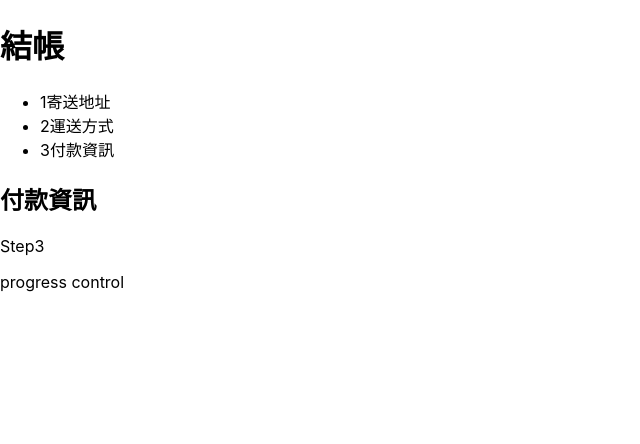
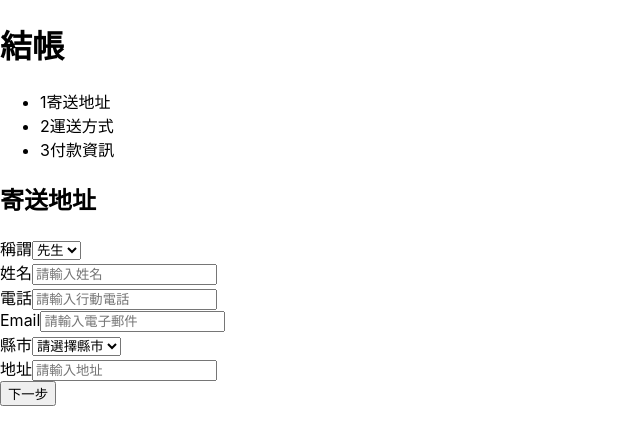
Before and after one commit to b10332040/AC-alpha-shop_1, a React (Create React App) app: page / in a window 1280 px wide. Shown: the top 444 px of the page, without its empty margins (0-640 px from the left). Built offline with nearby package versions, Linux system fonts and the light colour scheme.

Commit message:
[調整]Components

```diff
--- a/src/components/PageContent.js
+++ b/src/components/PageContent.js
@@ -4,7 +4,7 @@ import ProgressControl from './step/ProgressControl.js';
 
 export function Checkout () {
   const steps = ['寄送地址', '運送方式', '付款資訊'];
-  const currentStep = 3;
+  const currentStep = 1;
 
   return (
     <div className="container">
--- a/src/components/step/ProgressControl.js
+++ b/src/components/step/ProgressControl.js
@@ -1,8 +1,13 @@
 
-function ProgressControl () {
+function ProgressControl ({currentStep = 1 }) {
+  const prevStepBtn = (currentStep === 1) ? '' :  <button className="btn btn-step about-prev-step">上一步</button>;
+  const nextStepBtn = (currentStep !== 3) ? <button className="btn btn-step about-next-step">下一步</button> :  <button className="btn btn-primary">確認下單</button>;
   return (
     <div className="progressControl">
-      progress control
+      <div className="row">
+        <div className="col-6">{prevStepBtn}</div>
+        <div className="col-6">{nextStepBtn}</div>
+      </div>
     </div>
   );
 }
--- a/src/components/step/Step.js
+++ b/src/components/step/Step.js
@@ -1,13 +1,134 @@
 function Step1() {
-  return <p>Step1</p>;
+  return (
+    <>
+      <div className="form-row">
+        <div className="from-group col-4">
+          <label for="call">稱謂</label>
+          <select id="call" className="from-control">
+            <option value="mr" selected>先生</option>
+            <option value="ms">女士</option>
+            <option value="mx">不明</option>
+          </select>
+        </div>
+        <div className="from-group col-8">
+          <label for="name">姓名</label>
+          <input id="name" type="text" className="form-control" placeholder="請輸入姓名"></input>
+        </div>
+      </div>
+
+      <div className="form-row">
+        <div className="form-group col-md-6">
+          <label for="phone">電話</label>
+          <input id="phone" type="tel" className="form-control" placeholder="請輸入行動電話"></input>
+        </div>
+        <div className="form-group col-md-6">
+          <label for="email">Email</label>
+          <input id="email" type="email" className="form-control" placeholder="請輸入電子郵件"></input>
+        </div>
+      </div>
+
+      <div className="form-row">
+        <div className="from-group col-md-4">
+          <label for="city">縣市</label>
+          <select id="city">
+            <option value="">請選擇縣市</option>
+            <option value="KLU">基隆市</option>
+            <option value="TPH">新北市</option>
+            <option value="TPE">臺北市</option>
+            <option value="TYC">桃園市</option>
+            <option value="HSH">新竹縣</option>
+            <option value="HSC">新竹市</option>
+            <option value="MAC">苗栗市</option>
+            <option value="MAL">苗栗縣</option>
+            <option value="TXG">臺中市</option>
+            <option value="CWH">彰化縣</option>
+            <option value="CWS">彰化市</option>
+            <option value="NTC">南投市</option>
+            <option value="NTO">南投縣</option>
+            <option value="YLH">雲林縣</option>
+            <option value="CHY">嘉義縣</option>
+            <option value="CYI">嘉義市</option>
+            <option value="TNN">臺南市</option>
+            <option value="KHH">高雄市</option>
+            <option value="IUH">屏東縣</option>
+            <option value="PTS">屏東市</option>
+            <option value="ILN">宜蘭縣</option>
+            <option value="ILC">宜蘭市</option>
+            <option value="HWA">花蓮縣</option>
+            <option value="HWC">花蓮市</option>
+            <option value="TTC">臺東市</option>
+            <option value="TTT">臺東縣</option>
+            <option value="PEH">澎湖縣</option>
+            <option value="KMN">金門縣</option>
+            <option value="LNN">連江縣</option>
+          </select>
+        </div>
+        <div className="from-group col-md-8">
+          <label for="address">地址</label>
+          <input id="address" type="text" className="form-control" placeholder="請輸入地址"></input>
+        </div>
+      </div>
+    </>
+  );
 }
 
 function Step2() {
-  return <p>Step2</p>;
+  return (
+    <>
+      <div className="form-check">
+        <input id="shippingDefault" type="radio" className="form-check-input" name="shipping" value="default" checked></input>
+        <label for="shippingDefault" className="form__check-bar">
+          <p className="form__check-bar__title has-note">
+            標準運送
+            <span className="form__check-bar__title__note">免費</span>
+          </p>
+          <br/>
+          <small className="form__check-bar__note">約 3~7 個工作天</small>
+        </label>
+      </div>
+      <div className="form-check">
+        <input id="shippingDHL" type="radio" className="form-check-input" name="shipping" value="DHL"></input>
+        <label for="shippingDHL" className="form__check-bar">
+          <p className="form__check-bar__title has-note">
+            DHL 貨運
+            <span className="form__check-bar__title__note">$500</span>
+          </p>
+          <br/>
+          <small className="form__check-bar__note">48小時內送達</small>
+        </label>
+      </div>
+    </>
+
+  );
 }
 
 function Step3() {
-  return <p>Step3</p>;
+  return (
+    <>
+      <div className="form-row">
+        <div className="from-group col-8">
+          <label for="creditCardName">持卡人姓名</label>
+          <input id="creditCardName" type="text" className="form-control" placeholder="John Doe"></input>
+        </div>
+      </div>
+      <div className="form-row">
+        <div className="from-group col-8">
+          <label for="creditCardNumber">卡號</label>
+          <input id="creditCardNumber" type="text" className="form-control" placeholder="1111 2222 3333 4444"></input>
+        </div>
+      </div>
+      <div className="form-row">
+        <div className="from-group col-6">
+          <label for="creditCardEffectiveDate">有效期限</label>
+          <input id="creditCardEffectiveDate" type="text" className="form-control" placeholder="MM/YY"></input>
+        </div>
+        <div className="from-group col-6">
+          <label for="creditCardCVC">CVC / CCV</label>
+          <input id="creditCardCVC" type="text" className="form-control" placeholder="123"></input>
+        </div>
+      </div>
+    </>
+  );
 }
 
 function Step({currentStep = 1, steps}) {
@@ -15,8 +136,8 @@ function Step({currentStep = 1, steps}) {
   const stepContentComponent = (currentStep === 1) ? <Step1 /> : (currentStep === 2) ? <Step2 /> : <Step3 />;
 
   return (
-    <div className="form__content">
-      <h2>{currentStepTitle}</h2>
+    <div className="steps">
+      <h2 className="step__title">{currentStepTitle}</h2>
       {stepContentComponent}
     </div>
   );
```
